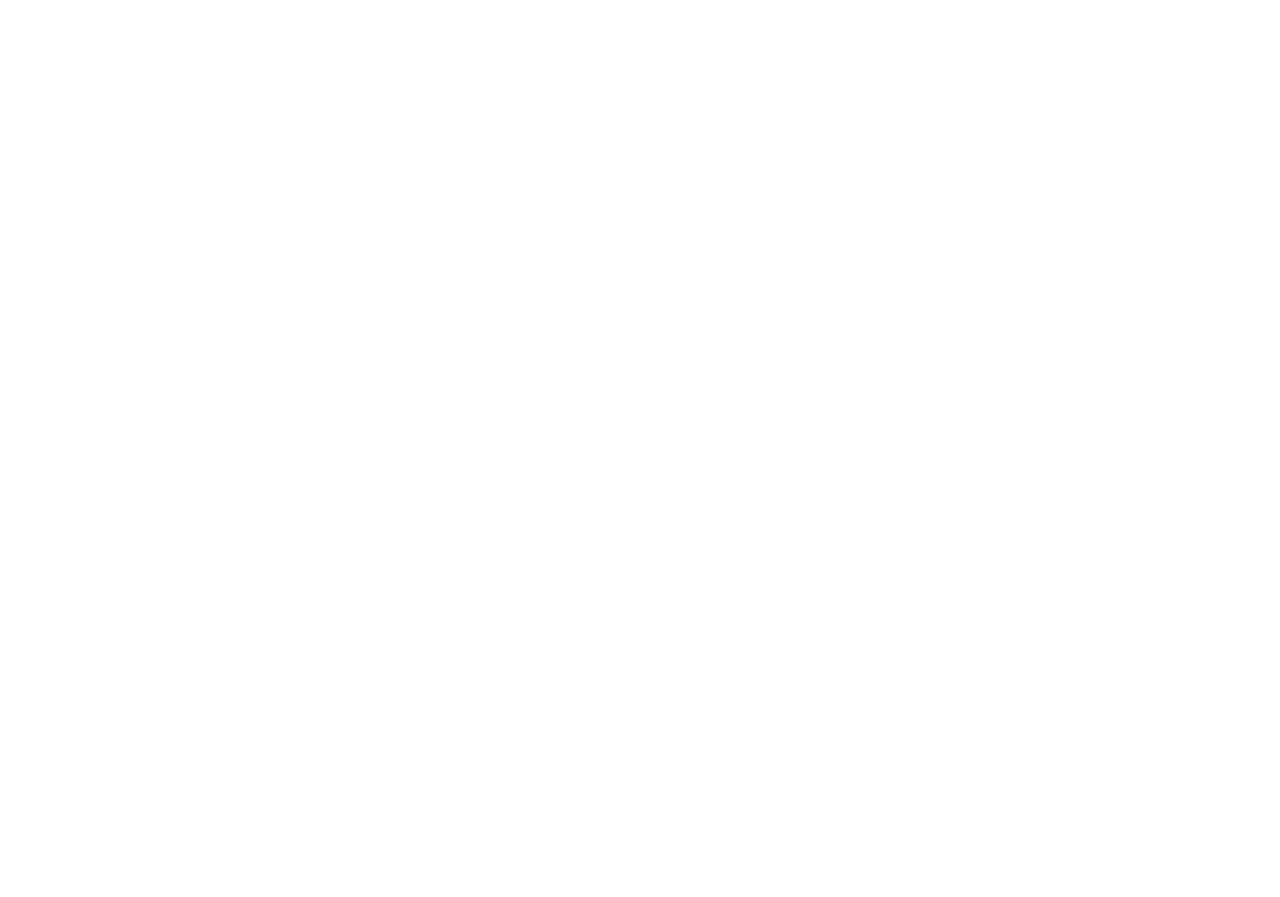
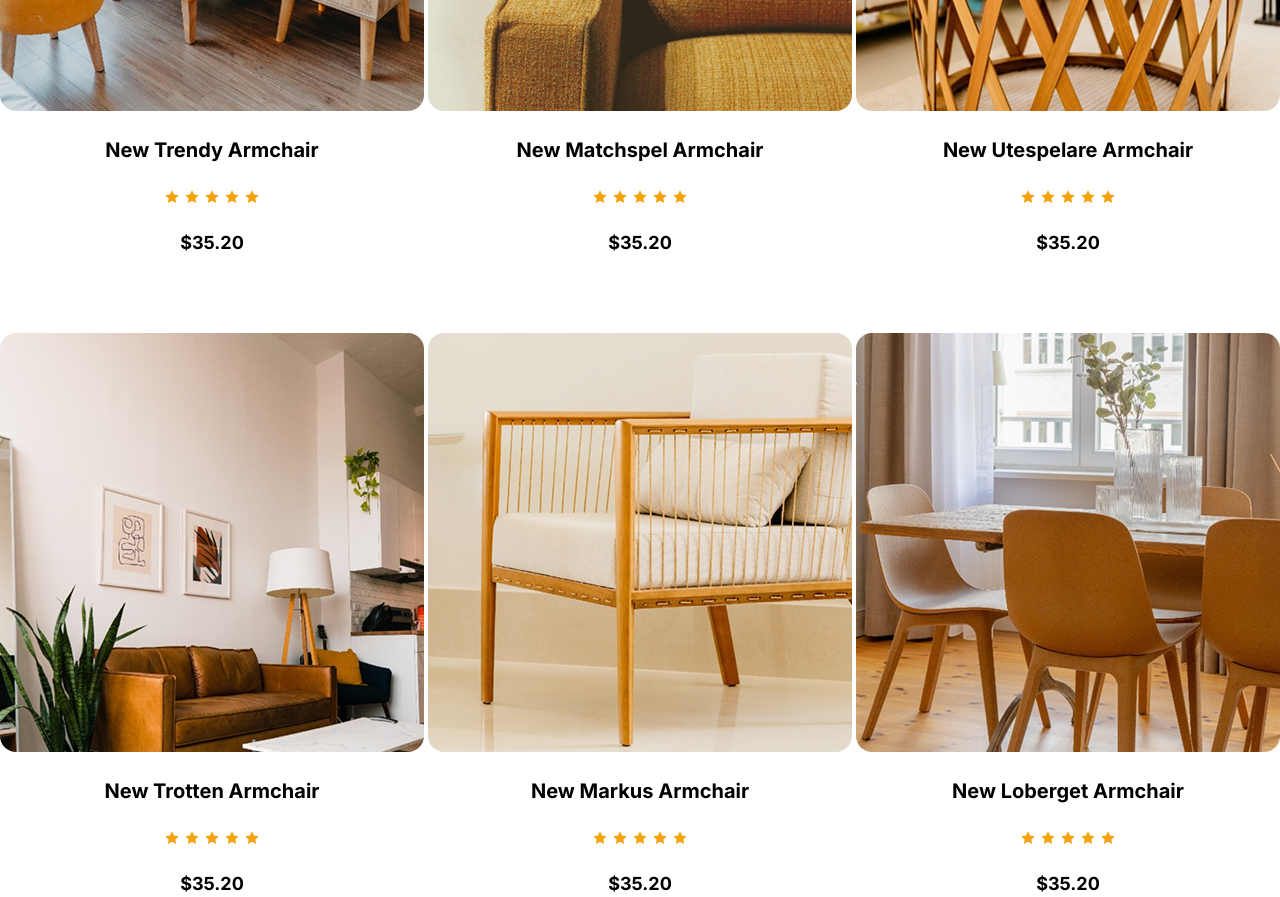
Before and after one commit to SwaroopDangal/cakls, a React (Vite) app: page / in a window 1280 px wide. Shown: the part 2060-2957 px from the top of the page. Before the commit the page ends 1603 px from the top, so only its background shows below. Built offline with nearby package versions, Linux system fonts and the light colour scheme; a web font is replaced by a local one.

Commit message:
feat: Add Products component and integrate it into App

```diff
--- a/src/App.tsx
+++ b/src/App.tsx
@@ -2,6 +2,7 @@ import NavBar from "./components/NavBar/NavBar";
 import Hero from "./components/Hero/Hero";
 import Strengths from "./components/Strengths/Strengths";
 import About from "./components/About/About";
+import Products from "./components/Products/Products";
 
 const App = () => {
   return (
@@ -10,6 +11,7 @@ const App = () => {
       <Hero />
       <Strengths />
       <About />
+      <Products />
     </div>
   );
 };
--- /dev/null
+++ b/src/components/Products/Products.tsx
@@ -0,0 +1,91 @@
+import { Images, Icons } from "../../assets";
+
+export default function Products() {
+  const products = [
+    {
+      id: 1,
+      name: "New Trendy Armchair",
+      price: "$35.20",
+      image: Images.Rectangle19Image,
+    },
+    {
+      id: 2,
+      name: "New Matchspel Armchair",
+      price: "$35.20",
+      image: Images.Rectangle20Image,
+    },
+    {
+      id: 3,
+      name: "New Utespelare Armchair",
+      price: "$35.20",
+      image: Images.Rectangle21Image,
+    },
+    {
+      id: 4,
+      name: "New Trotten Armchair",
+      price: "$35.20",
+      image: Images.Rectangle22Image,
+    },
+    {
+      id: 5,
+      name: "New Markus Armchair",
+      price: "$35.20",
+      image: Images.Rectangle23Image,
+    },
+    {
+      id: 6,
+      name: "New Loberget Armchair",
+      price: "$35.20",
+      image: Images.Rectangle24Image,
+    },
+  ];
+
+  return (
+    <section className="w-full bg-white py-30 flex justify-center">
+      <div className="max-w-7xl w-full px-10 flex flex-col  gap-19.25">
+        {/* TITLE (left aligned like Figma) */}
+        <h2 className="text-[48px] font-bold text-center text-black">
+          Top Sale Products
+        </h2>
+
+        {/* GRID */}
+        <div className="grid grid-cols-3 gap-x-1 gap-y-19.25">
+          {products.map((product) => (
+            <div key={product.id} className="flex flex-col items-center gap-6">
+              {/* IMAGE */}
+              <div className="w-full h-104.75 rounded-2xl overflow-hidden">
+                <img
+                  src={product.image}
+                  alt={product.name}
+                  className="w-full h-full object-cover"
+                />
+              </div>
+
+              {/* NAME */}
+              <h4 className="font-bold text-[20px] text-black">
+                {product.name}
+              </h4>
+
+              {/* STARS */}
+              <div className="flex gap-1">
+                {[...Array(5)].map((_, i) => (
+                  <img
+                    key={i}
+                    src={Icons.StarIcon}
+                    alt="star"
+                    className="w-4 h-4"
+                  />
+                ))}
+              </div>
+
+              {/* PRICE */}
+              <p className="font-bold text-[18px] text-black">
+                {product.price}
+              </p>
+            </div>
+          ))}
+        </div>
+      </div>
+    </section>
+  );
+}
```
